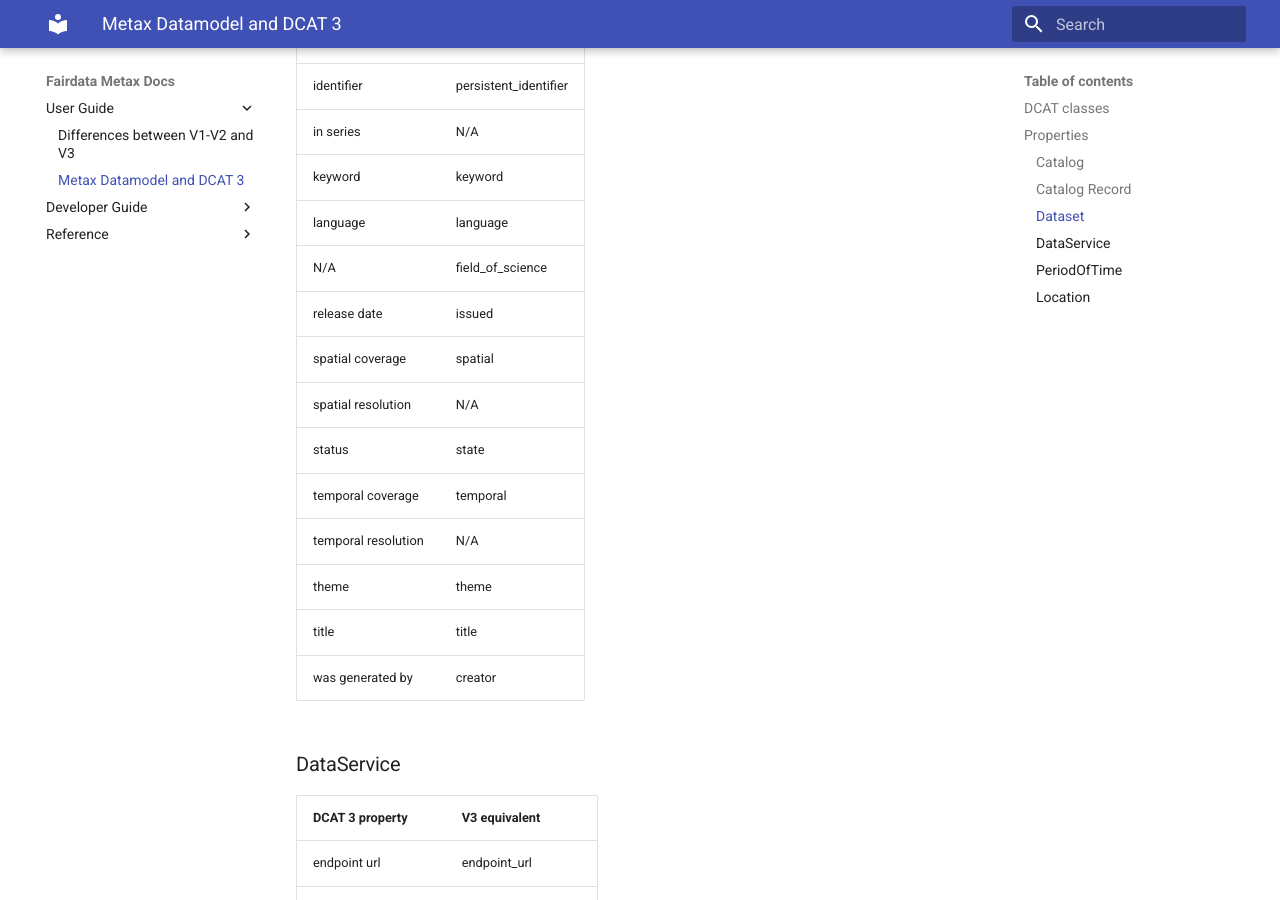
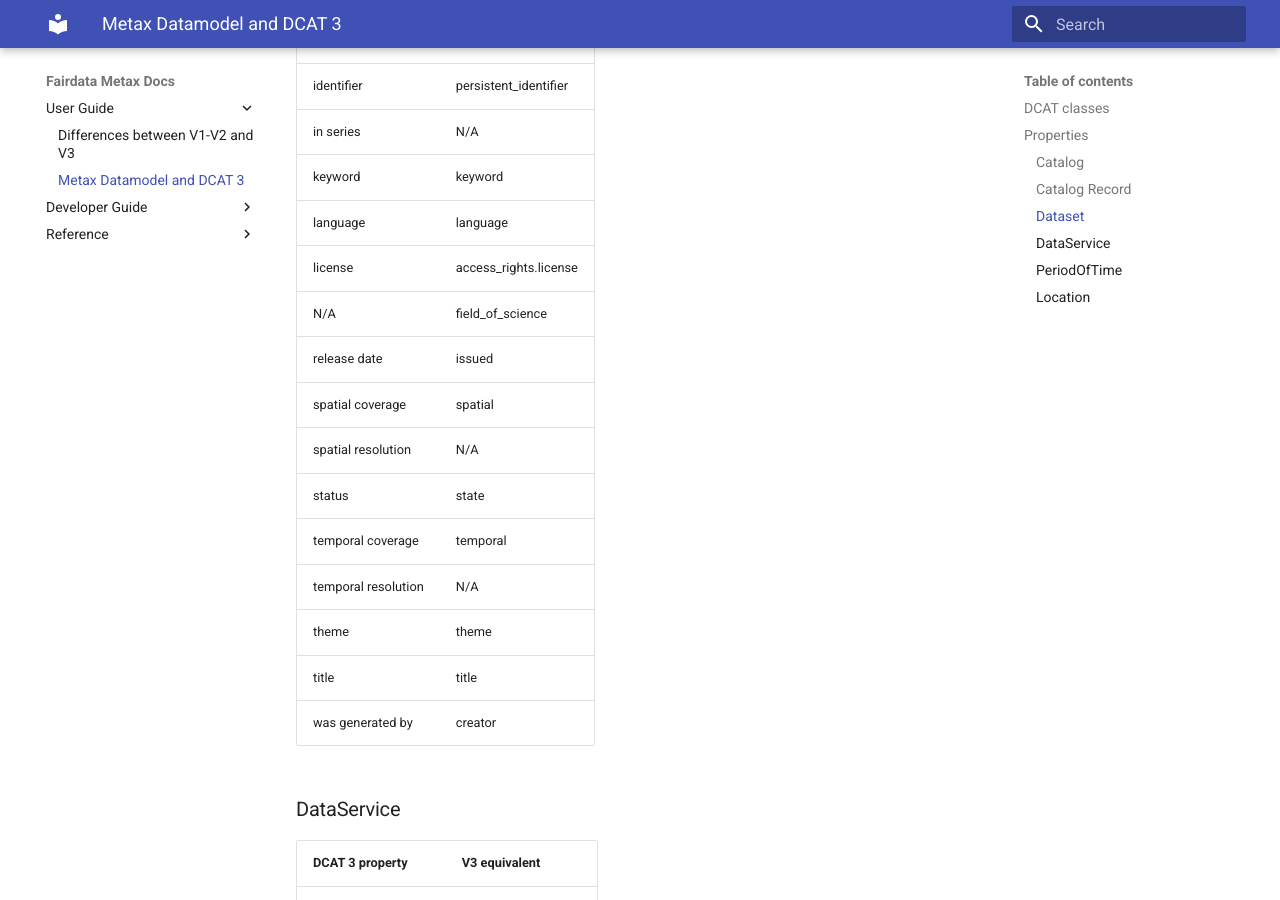
Before and after one commit to CSCfi/fairdata-metax-v3, an MkDocs documentation site: the page built from docs/user-guide/differences-from-dcat.md, in a window 1280 px wide and 900 px high, scrolled down 2715 px. Built offline with MkDocs 1.6.1 and Material for MkDocs 9.7.7, drawn with Linux system fonts in a browser that asks for light colours.

Commit message:
missing field

```diff
--- a/docs/user-guide/differences-from-dcat.md
+++ b/docs/user-guide/differences-from-dcat.md
@@ -71,6 +71,7 @@ This comparison is comparing DCAT concepts to equivalent Metax database Models.
 | in series           | N/A                   |
 | keyword             | keyword               |
 | language            | language              |
+| license             | access_rights.license |
 | N/A                 | field_of_science      |
 | release date        | issued                |
 | spatial coverage    | spatial               |
```
